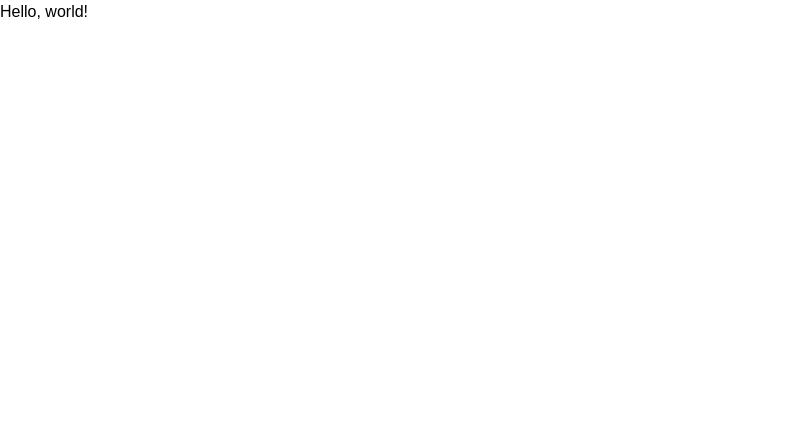
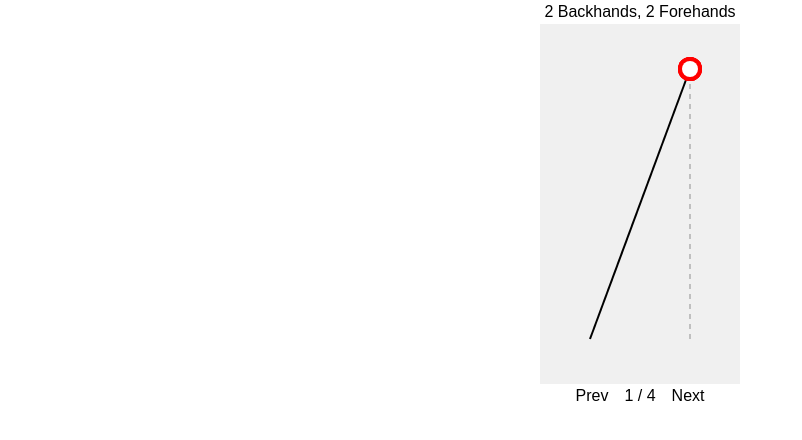
Before and after one commit to RowMur/ttdrills, a Next.js app: page / in a window 1280 px wide. Shown: the top 440 px of the page, without its empty margins (0-802 px from the left). Built offline with nearby package versions, Linux system fonts and the light colour scheme.

Commit message:
feat: first drill

```diff
--- a/src/app/page.tsx
+++ b/src/app/page.tsx
@@ -1,3 +1,82 @@
+"use client";
+
+import { DRILLS } from "@/data";
+import { Fragment, useState } from "react";
+
 export default function Home() {
-  return "Hello, world!";
+  const [activeShotIndex, setActiveShotIndex] = useState(0);
+  const drill = DRILLS[0];
+  return (
+    <>
+      <h2 className="text-center">{drill.name}</h2>
+      <svg
+        width={200}
+        height={360}
+        xmlns="http://www.w3.org/2000/svg"
+        className="mx-auto"
+      >
+        <rect width="100%" height="100%" fill="#f0f0f0" />
+        {drill.shots.map((shot, shotIndex) => {
+          const yPosition = 45;
+          const xPosition = 150;
+
+          const startX =
+            shot.from.direction === "backhand"
+              ? 50
+              : shot.from.direction === "forehand"
+              ? 150
+              : 100;
+          const startY = 315;
+          return (
+            <Fragment key={shotIndex}>
+              <line
+                x1={startX}
+                y1={startY}
+                x2={xPosition}
+                y2={yPosition}
+                className={`stroke-black stroke-2 ${
+                  shotIndex === activeShotIndex ? "" : "opacity-10"
+                }`}
+                strokeDasharray={shotIndex === activeShotIndex ? "none" : "5,5"}
+              />
+              <circle
+                cx={xPosition}
+                cy={yPosition}
+                r="12"
+                fill={
+                  shot.spin === "top"
+                    ? "red"
+                    : shot.spin === "back"
+                    ? "blue"
+                    : "white"
+                }
+              />
+              <circle cx={xPosition} cy={yPosition} r="8" fill="white" />
+            </Fragment>
+          );
+        })}
+      </svg>
+      <div className="flex justify-center">
+        <button
+          disabled={activeShotIndex === 0}
+          onClick={() =>
+            setActiveShotIndex((prev) => (prev - 1) % drill.shots.length)
+          }
+        >
+          Prev
+        </button>
+        <span className="mx-4">
+          {activeShotIndex + 1} / {drill.shots.length}
+        </span>
+        <button
+          disabled={activeShotIndex === drill.shots.length - 1}
+          onClick={() =>
+            setActiveShotIndex((prev) => (prev + 1) % drill.shots.length)
+          }
+        >
+          Next
+        </button>
+      </div>
+    </>
+  );
 }
--- /dev/null
+++ b/src/data.ts
@@ -0,0 +1,13 @@
+import { Drill } from "@/types";
+
+export const DRILLS: Drill[] = [
+  {
+    name: "2 Backhands, 2 Forehands",
+    shots: [
+      { spin: "top", from: { depth: "long", direction: "backhand" } },
+      { spin: "top", from: { depth: "long", direction: "backhand" } },
+      { spin: "top", from: { depth: "long", direction: "forehand" } },
+      { spin: "top", from: { depth: "long", direction: "forehand" } },
+    ],
+  },
+];
--- /dev/null
+++ b/src/types.ts
@@ -0,0 +1,20 @@
+type Spin = "top" | "back" | "no";
+
+type Depth = "short" | "halflong" | "long";
+
+type Direction = "forehand" | "backhand" | "middle";
+
+type Placement = {
+  depth: Depth;
+  direction: Direction;
+};
+
+type Shot = {
+  spin: Spin;
+  from: Placement;
+};
+
+export type Drill = {
+  name: string;
+  shots: Shot[];
+};
```
